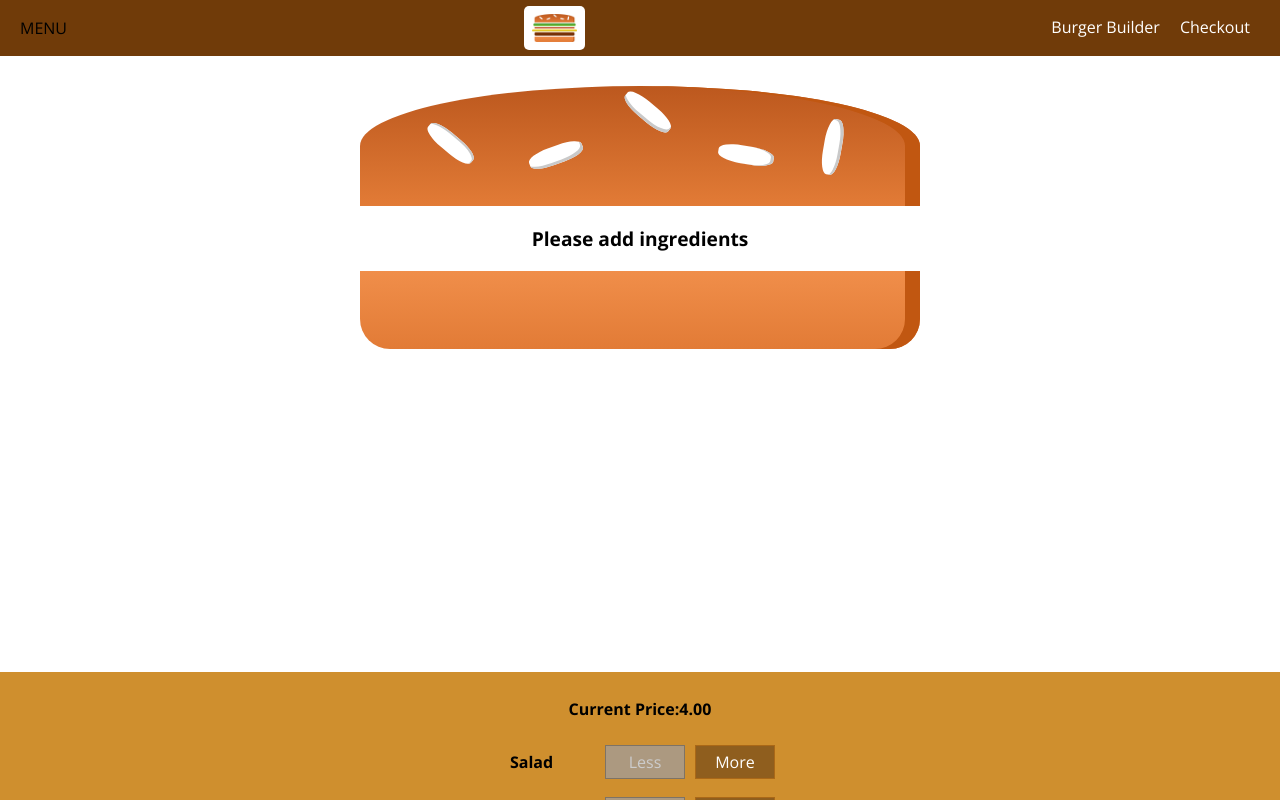
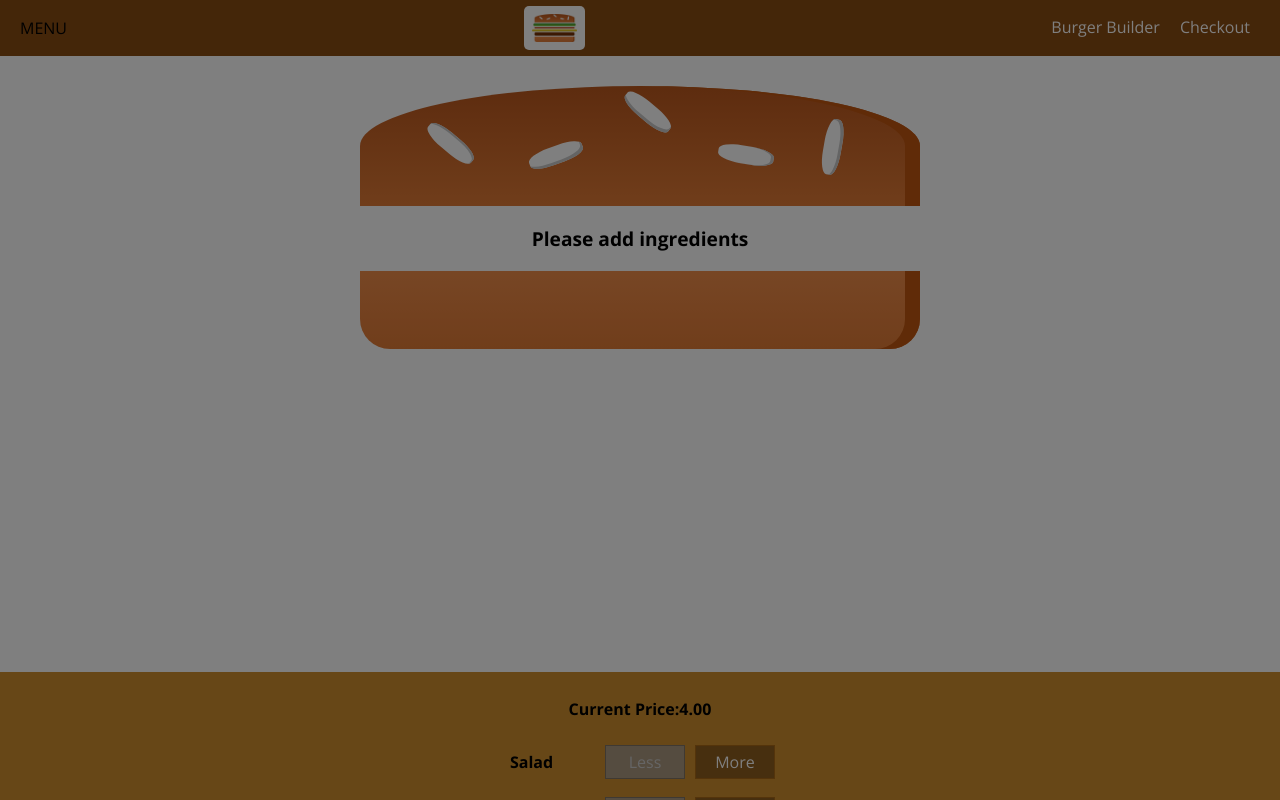
Before and after one commit to IshanChauhan79/burger-builder, a React (Create React App) app: page / in a window 1280 px wide. Shown: the top 800 px of the page. Built offline with nearby package versions, Linux system fonts and the light colour scheme.

Commit message:
Add Sidedrawer + back drop

```diff
--- a/src/components/Layout/Layout.js
+++ b/src/components/Layout/Layout.js
@@ -1,15 +1,32 @@
 import React from 'react';
 import Aux from '../../hoc/Auxiliary';
 import classes from './Layout.module.css';
-import Toolbar from '../Navigation/Toolbar/Toolbar'
-const Layout = (props) =>(
-    <Aux>
-        <Toolbar/>
-        <main className={classes.Content}>
-            {props.children}
-        </main>
+import Toolbar from '../Navigation/Toolbar/Toolbar';
+import SideDrawer from '../Navigation/SideDrawer/SideDrawer'
+class Layout extends React.Component{
+    state={
+        showSideDrawer:true
+    }
+    sideDrawerClosedHandler=()=>{
+        this.setState({showSideDrawer:false});
 
-    </Aux>
+    }
 
-);
+    render(){
+
+        return(
+        <Aux>
+            <Toolbar/>
+            <SideDrawer
+                open={this.state.showSideDrawer}
+                closed={this.sideDrawerClosedHandler} />
+            <main className={classes.Content}>
+                {this.props.children}
+            </main>
+
+        </Aux>
+        )
+    }
+}
+
 export default Layout;
--- a/src/components/Logo/Logo.js
+++ b/src/components/Logo/Logo.js
@@ -3,8 +3,10 @@
 import BurgerLogo from '../../assets/images/burgerlogo.png'
 const Logo =(props)=>{
     return(
-        <div className={classes.Logo}>
-            <img src={BurgerLogo} alt="My Borger"/>
+        // <div className={classes.Logo} style={{height:props.height}}>
+        <div className={classes.Logo} >
+
+            <img src={BurgerLogo} alt="My Borger" />
         </div>
     )};
 export default Logo;
--- a/src/components/Logo/Logo.module.css
+++ b/src/components/Logo/Logo.module.css
@@ -1,7 +1,7 @@
 .Logo{
     background-color:white;
     padding:8px;
-    height:80%;
+    height:100%;
     box-sizing: border-box;
     border-radius: 5px;
 }
--- a/src/components/Navigation/NavigationsItems/NavigationItem/NavigationItem.module.css
+++ b/src/components/Navigation/NavigationsItems/NavigationItem/NavigationItem.module.css
@@ -1,18 +1,37 @@
+.NavigationItem{
+    margin:10px 0;
+    box-sizing: border-box;
+    display: block;
+    width: 100%;
+}
+.NavigationItem a{
+    color:#8F5C2C;
+    text-decoration: none;
+    width:100%;
+    box-sizing: border-box;
+    display: block;
+}
+.NavigationItem a:hover,
+.NavigationItem a:active
+.NavigationItem a.active{
+
+    color:#40A4C8;
+
+}
+@media(min-width:500px){
     .NavigationItem{
         margin:0;
-    box-sizing: border-box;
         display: flex;
         height: 100%;
+        width:auto;
         align-items: center;
     }
     .NavigationItem a{
         color:white;
-    text-decoration: none;
         height:100%;
         padding:16px 10px;
         border-bottom: 4px solid transparent;
-    box-sizing: border-box;
-    display: block;
+
     }
     .NavigationItem a:hover,
     .NavigationItem a:active
@@ -22,3 +41,4 @@
         color:white
 
     }
+}
--- a/src/components/Navigation/NavigationsItems/NavigationItems.module.css
+++ b/src/components/Navigation/NavigationsItems/NavigationItems.module.css
@@ -3,7 +3,16 @@
     padding:0;
     list-style: none;
     display: flex;
+    flex-flow: column;
     align-items: center;
-    height:100%
+    height:100%;
+
+
 
 }
+@media(min-width:500px){
+    .NavigationItems{
+        flex-flow: row;
+    }
+
+}
--- /dev/null
+++ b/src/components/Navigation/SideDrawer/SideDrawer.js
@@ -0,0 +1,33 @@
+import React from 'react';
+import Logo from '../../Logo/Logo';
+// import NavigationItem from '../NavigationsItems/NavigationItem/NavigationItem';
+import NavigationItems from '../NavigationsItems/NavigationItems';
+import classes from './SideDrawer.module.css';
+import Backdrop from '../../UI/Backdrop/Backdrop';
+import Aux from '../../../hoc/Auxiliary';
+
+
+const SideDrawer =(props)=>{
+    let attachedClasses=[classes.SideDrawer,props.open?classes.Open:classes.Close];
+    // if(props.open){
+    //     attachedClasses=[classes.SideDrawer,classes.Open];
+    // }
+    return(
+        <Aux>
+            <Backdrop show={props.open} clicked={props.closed}/>
+            <div className={attachedClasses.join(' ')}>
+                {/* <Logo height="11%"/> */}
+                <div className={classes.Logo}>
+                    <Logo/>
+                </div>
+                <nav>
+                    <NavigationItems/>
+                </nav>
+
+            </div>
+        </Aux>
+    );
+
+}
+
+export default SideDrawer;
--- /dev/null
+++ b/src/components/Navigation/SideDrawer/SideDrawer.module.css
@@ -0,0 +1,31 @@
+.SideDrawer{
+    position:fixed;
+    width:280px;
+    max-width:70%;
+    height:100%;
+    left:0;
+    top:0;
+    z-index: 200;
+    background-color: white;
+    padding: 32px 16px;
+    box-sizing: border-box;
+    transition: transform 0.3s ease-out;
+
+}
+.Logo{
+    height:11%;
+    margin-bottom: 32px;
+}
+
+@media (min-width:500px){
+    .SideDrawer{
+        display: none;
+    }
+}
+
+.Open{
+    transform: translateX(0);
+}
+.Close{
+    transform: translateX(-100%);
+}
--- a/src/components/Navigation/Toolbar/Toolbar.js
+++ b/src/components/Navigation/Toolbar/Toolbar.js
@@ -2,15 +2,17 @@
 import classes from './Toolbar.module.css';
 import Logo from '../../Logo/Logo'
 import NavigationItems from '../NavigationsItems/NavigationItems'
-import NavigationItem from '../NavigationsItems/NavigationItem/NavigationItem';
 
 const Toolbar =(props)=>{
     return(
         <header className={classes.Toolbar}>
             <div>MENU</div>
-            <Logo/>
-            <nav>
-                <NavigationItems/>
+            {/* <Logo height="80%"/> */}
+            <div className={classes.Logo}>
+                <Logo/>
+            </div>
+            <nav className={classes.DesktopOnly}>
+                <NavigationItems />
             </nav>
         </header>
     )};
--- a/src/components/Navigation/Toolbar/Toolbar.module.css
+++ b/src/components/Navigation/Toolbar/Toolbar.module.css
@@ -4,7 +4,7 @@
     position: fixed;
     top:0;
     left:0;
-    background-color: #703B09;
+    background-color: #8a4c13;
     display: flex;
     justify-content: space-between;
     align-items:center;
@@ -13,6 +13,14 @@
     z-index:90;
 
 }
+.Logo{
+    height:80%;
+}
 .Toolbar nav {
     height:100%;
 }
+@media(max-width:499px){
+    .DesktopOnly{
+        display: none;
+    }
+}
```
Also changed, not shown: src/components/Navigation/SideDrawer/DrawerToggle/DrawerToggle.js (added, +10 -0 lines), 1 other file (tests, documents, lock files or other folders). Lines whose indentation alone changed are shown as unchanged.
